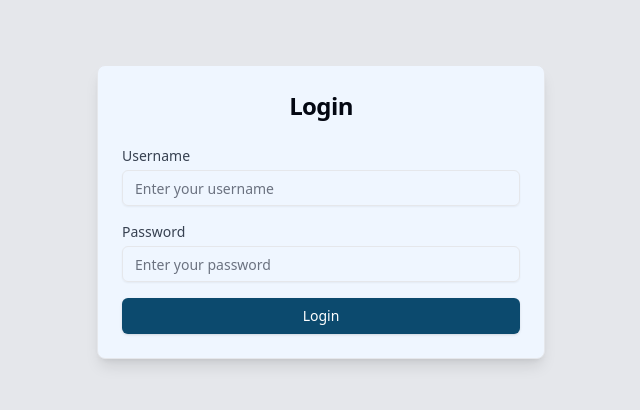
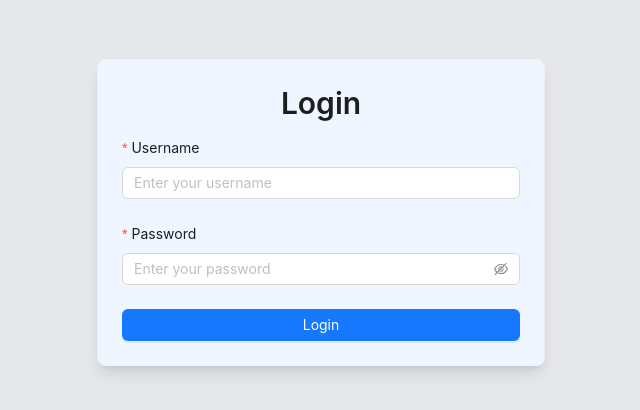
Before and after one commit to AyeshaKhan17/login-page, a React (Create React App) app: page / in a window 1280 px wide. Shown: the part 188-598 px from the top of the page, without its empty margins (319-959 px from the left). Built offline with nearby package versions, Linux system fonts and the light colour scheme; a web font is replaced by a local one.

Commit message:
replaced all components in the login page with antd components

```diff
--- a/package.json
+++ b/package.json
@@ -22,6 +22,7 @@
     "@testing-library/jest-dom": "^5.17.0",
     "@testing-library/react": "^13.4.0",
     "@testing-library/user-event": "^13.5.0",
+    "antd": "^5.21.4",
     "class-variance-authority": "^0.7.0",
     "clsx": "^2.1.1",
     "cmdk": "^1.0.0",
--- a/src/App.js
+++ b/src/App.js
@@ -3,6 +3,7 @@ import { BrowserRouter as Router, Route, Routes } from "react-router-dom";
 import LoginPage from './login';
 import Users from './users';
 import UserDetail from './userdetails';
+import 'antd/dist/reset.css';
 
 function App() {
   return (
--- a/src/login.jsx
+++ b/src/login.jsx
@@ -1,18 +1,19 @@
 import React, { useState } from 'react';
 import { useNavigate } from "react-router-dom";
-import { Input } from './components/ui/input';
-import { Button } from './components/ui/button';
-import { Card, CardContent, CardHeader, CardTitle } from './components/ui/card';
+import { Input } from 'antd';
+import { Button } from 'antd';
+import { Card } from 'antd';
+import { Form } from 'antd';
+import { Typography } from 'antd';
+
+const { Title } = Typography;
 
 const LoginPage = () => {
-    const [username, setUsername] = useState('');
-    const [password, setPassword] = useState('');
     const [message, setMessage] = useState('');
     const navigate = useNavigate();
 
-    const handleSubmit = async (event) => {
-        event.preventDefault();
-
+    const handleSubmit = async (values) => {
+        const { username, password } = values;
         const url = 'https://dummyjson.com/auth/login';
 
         const requestBody = {
@@ -37,61 +38,56 @@ const LoginPage = () => {
             setMessage(`Login successful. User: ${result.username}`);
 
             localStorage.setItem('token', result.token);
-            navigate('/users', { state: { user: result } });
+            navigate('/users', { state: { user: result } }); //use navigate after login
         } catch (error) {
             setMessage('Login failed. Error: ' + error.message);
         }
     };
 
+    //to submit the form successfully use onFinish instead of onSubmit when using antd
+
     return (
         <div className="flex justify-center items-center min-h-screen bg-gray-200">
+
             <Card className="w-full max-w-md shadow-lg rounded-lg bg-blue-50">
-                <CardHeader>
-                    <CardTitle className="text-2xl text-center">Login</CardTitle>
-                </CardHeader>
-                <CardContent>
-                    <form onSubmit={handleSubmit}>
-                        <div className="mb-4">
-                            <label htmlFor="username" className="block text-sm font-medium text-gray-700">
-                                Username
-                            </label>
-                            <Input
-                                type="text"
-                                id="username"
-                                value={username}
-                                onChange={(e) => setUsername(e.target.value)}
-                                placeholder="Enter your username"
-                                className="mt-1 block w-full"
-                                required
-                            />
+                <div className='text-center'>
+                    <Title level={2}>Login</Title>
                 </div>
 
-                        <div className="mb-4">
-                            <label htmlFor="password" className="block text-sm font-medium text-gray-700">
-                                Password
-                            </label>
-                            <Input
-                                type="password"
-                                id="password"
-                                value={password}
-                                onChange={(e) => setPassword(e.target.value)}
-                                placeholder="Enter your password"
-                                className="mt-1 block w-full"
-                                required
-                            />
-                        </div>
 
-                        <Button type="submit" className="w-full bg-sky-900 text-white">
+                <Form onFinish={handleSubmit} layout="vertical">
+
+                    <Form.Item label="Username"
+                        name="username"
+                        rules={[{ required: true, message: 'Please input your username!' }]}>
+
+                        <Input placeholder="Enter your username" />
+                    </Form.Item>
+
+
+                    <Form.Item
+                        label="Password"
+                        name="password"
+                        rules={[{ required: true, message: 'Please input your password!' }]}>
+
+                        <Input.Password placeholder="Enter your password" />
+                    </Form.Item>
+
+
+
+                    <Button type="primary" htmlType="submit" block>
                         Login
                     </Button>
-                    </form>
+                </Form>
+
+
+
 
                 {message && (
                     <p className="text-center text-sm text-green-600 mt-4">
                         {message}
                     </p>
                 )}
-                </CardContent>
             </Card>
         </div>
     );
```
Also changed, not shown: 1 other file (tests, documents, lock files or other folders). Lines whose indentation alone changed are shown as unchanged.
